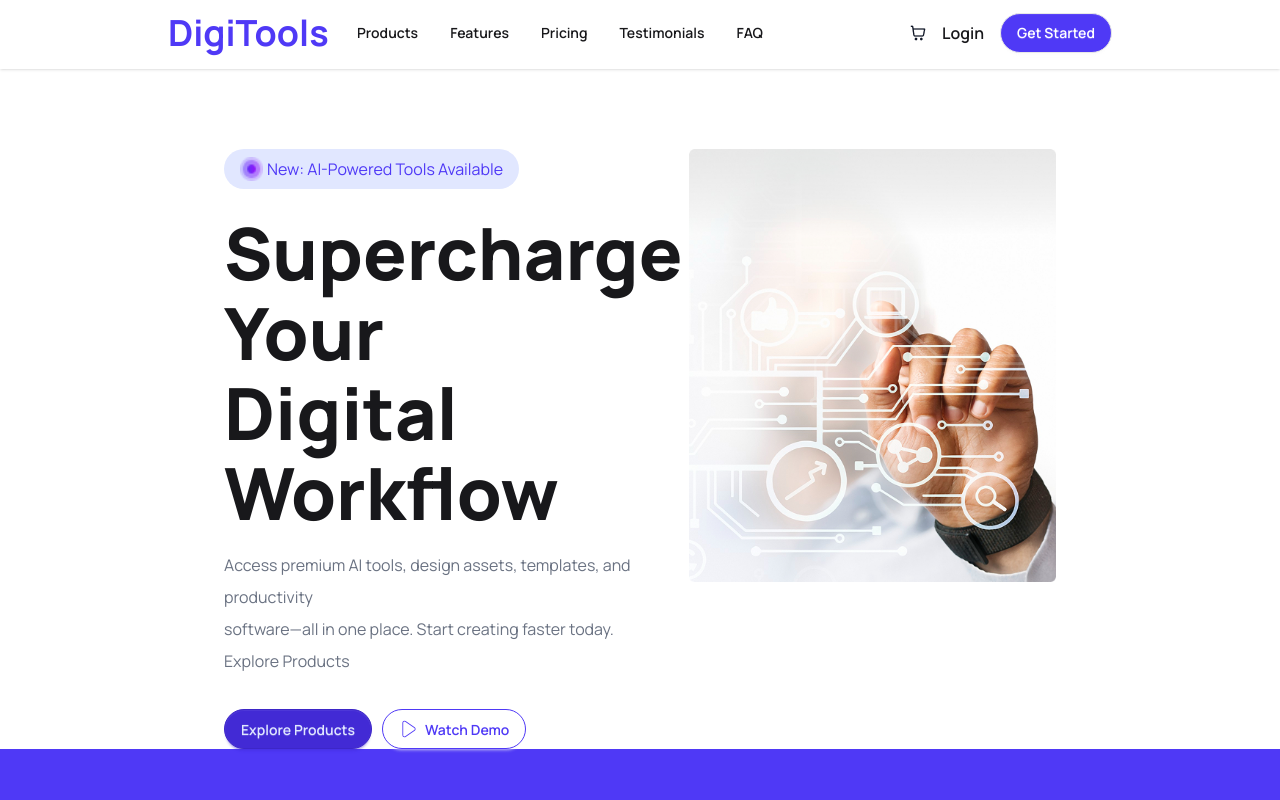
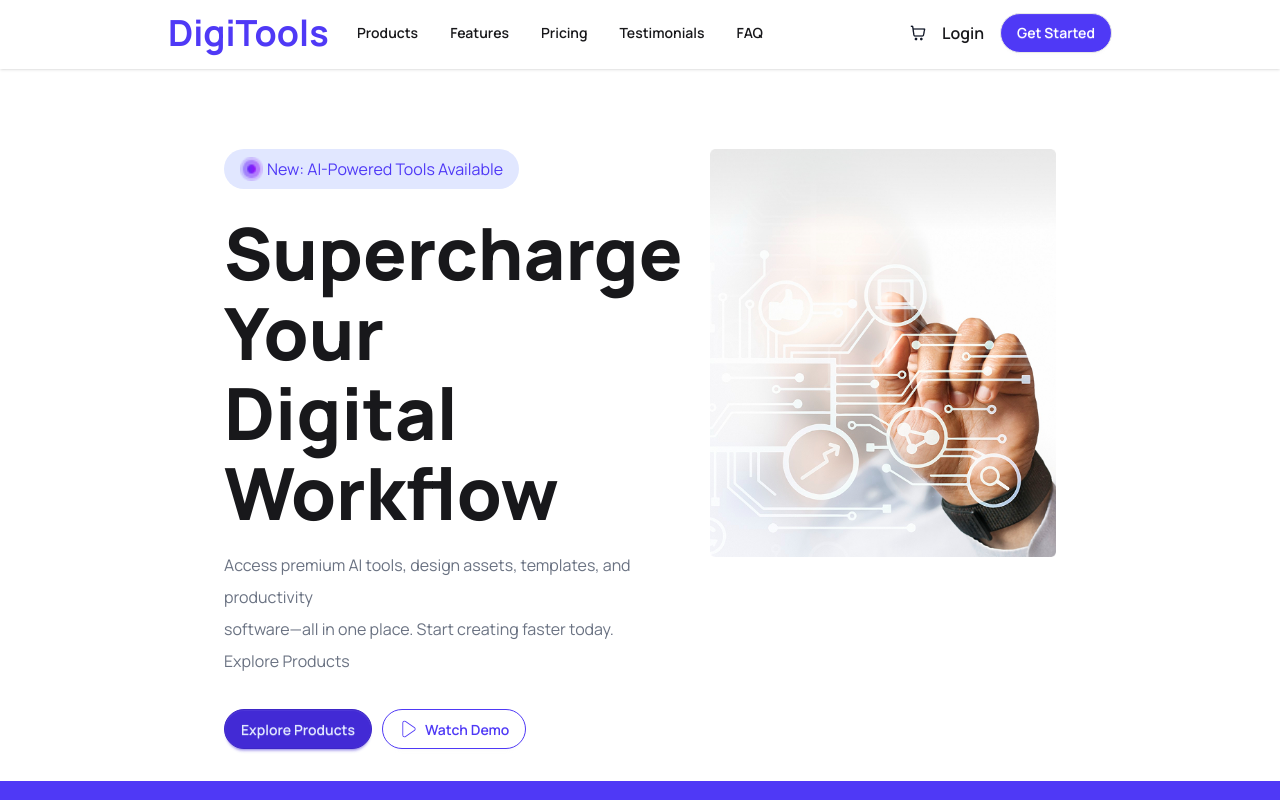
Before and after one commit to ZunaedAfif10/DigiTools-Platform, a React (Vite) app: page / in a window 1280 px wide. Shown: the top 800 px of the page. Built offline with nearby package versions, Linux system fonts and the light colour scheme.

Commit message:
added toastify

```diff
--- a/src/components/Header/Header.jsx
+++ b/src/components/Header/Header.jsx
@@ -6,7 +6,7 @@ import banner from '../../assets/banner.png'
 export const Header = () => {
   return (
     <div>
-        <div className='max-[90%] lg:max-w-[65%] mx-auto lg:flex justify-between lg:text-left text-center'>
+        <div className='max-[90%] lg:max-w-[65%] mx-auto lg:flex justify-between gap-7 lg:text-left text-center'>
             <div>
                 <div className='lg:mt-0 mt-7 inline-flex bg-[#E1E7FF] py-2 px-4 rounded-3xl'>
                     <img src={dot} className='mr-1' width={23} alt="" />
@@ -14,13 +14,13 @@ export const Header = () => {
                 </div>
                 <h1 className='text-7xl font-extrabold mb-4 mt-6 leading-20'>Supercharge Your <br /> Digital Workflow</h1>
                 <p className='leading-8 text-gray-500'>Access premium AI tools, design assets, templates, and productivity <br />software—all in one place. Start creating faster today. <br />Explore Products</p>
-                <div className='mt-8'>
+                <div className='my-8'>
                     <button className='btn btn-primary mr-2.5 rounded-3xl'>Explore Products</button>
                     <button className='btn rounded-3xl bg-white text-[#4F39F6] border border-[#4F39F6]'><CiPlay1 size='20'></CiPlay1> Watch Demo</button>
                 </div>
             </div>
             <div>
-                <img src={banner} alt="" className='mx-auto lg:max-w-full lg:mt-0 mt-7 max-w-[90%] mb-6 lg:mb-24'/>
+                <img src={banner} alt="" className=' mx-auto lg:max-w-full lg:mt-0 mt-7 max-w-[90%] mb-6 lg:mb-24'/>
             </div>
         </div>
     </div>
--- a/src/components/Toggle/Cart.jsx
+++ b/src/components/Toggle/Cart.jsx
@@ -1,10 +1,12 @@
 import React from 'react'
 import { Item } from '../ui/Item';
 import shop from '../../assets/products/shop1.jpg'
+import { toast } from 'react-toastify';
 
 export const Cart = ({ products, cartItem, setCartItem }) => {
   // console.log(cartItem);
   const deleteAll = () => {
+    toast.success('Items Checked out');
     setCartItem([]);
   }
   let total = 0;
--- a/src/components/ui/Item.jsx
+++ b/src/components/ui/Item.jsx
@@ -1,9 +1,11 @@
 import React from 'react'
+import { toast } from 'react-toastify';
 
 export const Item = ({ item, cartItem, setCartItem}) => {
     // console.log(item);
     const deleteItem = ()=>{
         const updatedCart = cartItem.filter(ci => ci !== item);
+        toast.success('Item removed');
         setCartItem(updatedCart);
     }
     // console.log(total);
```
